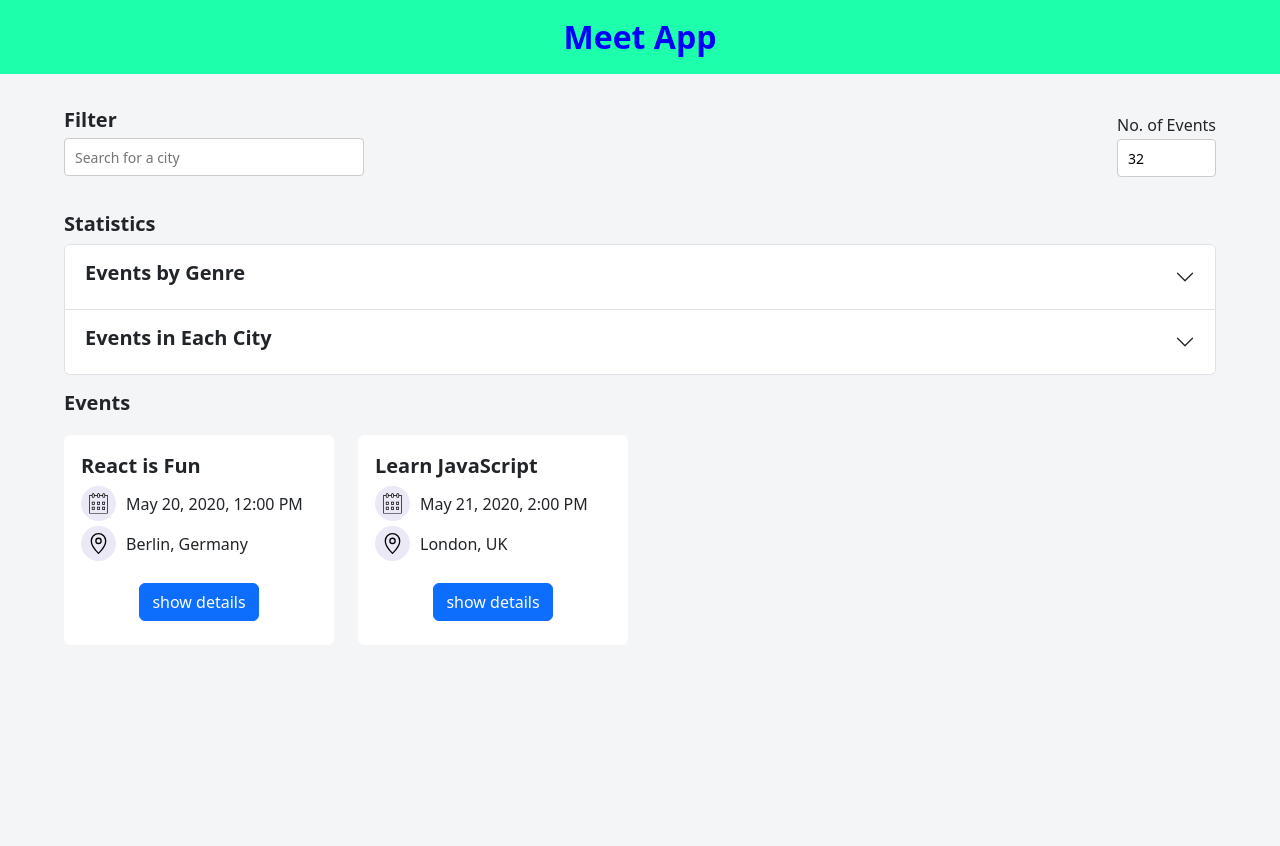
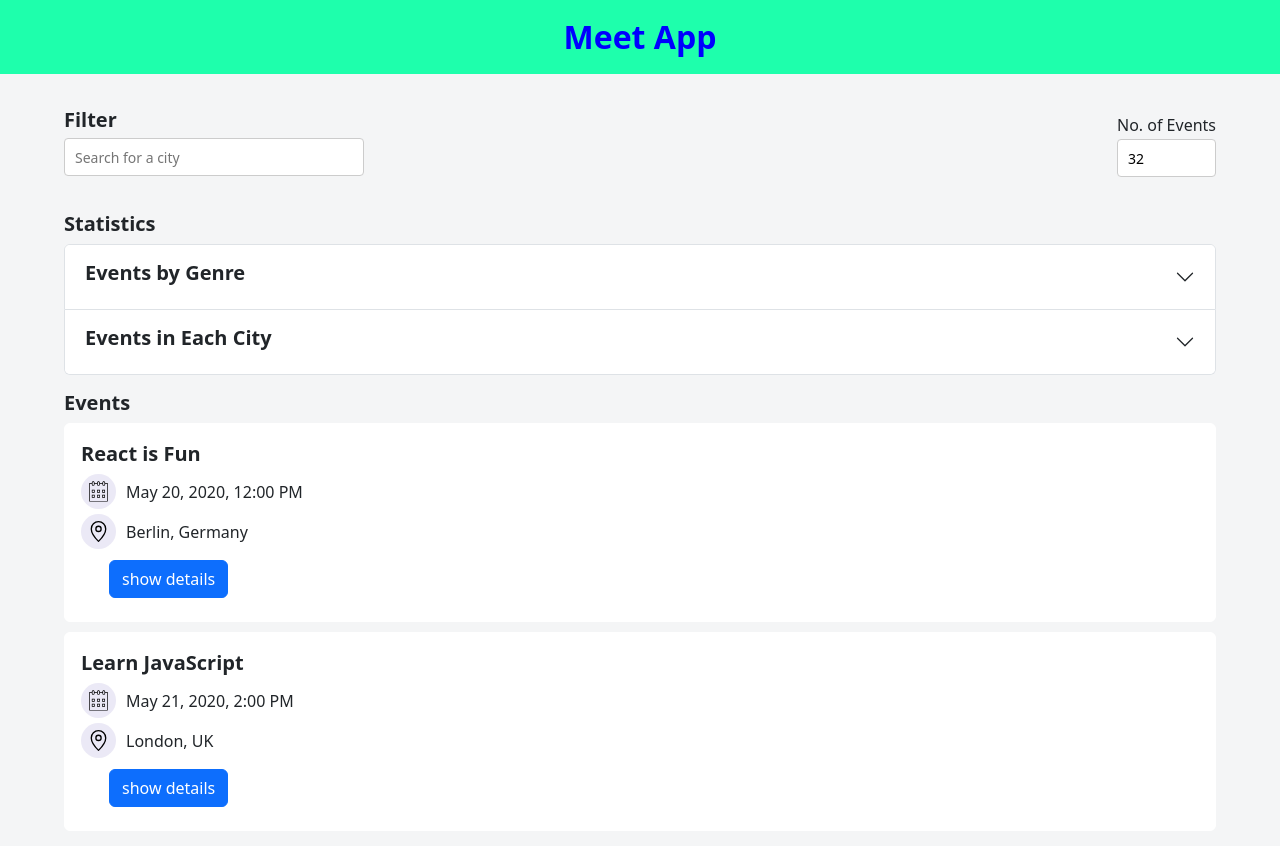
Before and after one commit to rmoise/meet, a React (Create React App) app: page / in a window 1280 px wide. Shown: the top 846 px of the page. Before the commit the page ends 800 px from the top, so only its background shows below. Built offline with nearby package versions, Linux system fonts and the light colour scheme; what atatus-spa would draw is missing.

Commit message:
revert changes

```diff
--- a/src/Event.js
+++ b/src/Event.js
@@ -67,7 +67,7 @@ class Event extends Component {
                   {event.description}
                 </p>
               </div>
-              <Card.Footer className='text-center'>
+              <Card.Footer>
                 <Button
                   className="mx-2 mb-2 details-btn btn-block"
                   onClick={this.handleDetailsToggled}
@@ -77,7 +77,7 @@ class Event extends Component {
               </Card.Footer>
             </>
           ) : (
-            <Card.Footer className='mt-3 text-center'>
+            <Card.Footer>
               <Button
                 className="mx-2 mb-2 details-btn"
                 onClick={this.handleDetailsToggled}
--- a/src/EventList.js
+++ b/src/EventList.js
@@ -2,22 +2,18 @@
 
 import React, { Component } from 'react';
 import Event from './Event';
-import { Card, Col, Row} from 'react-bootstrap';
-
 
 class EventList extends Component {
 render() {
   const { events } = this.props;
   return (
-    <Row>
+    <ul className="EventList">
       {events.map(event =>
-       <Col md={3}>
-        <div key={event.id}>
+        <li key={event.id}>
           <Event event={event} />
-        </div>
-           </Col>
+        </li>
       )}
-    </Row>
+    </ul>
   );
 }
 }
```
